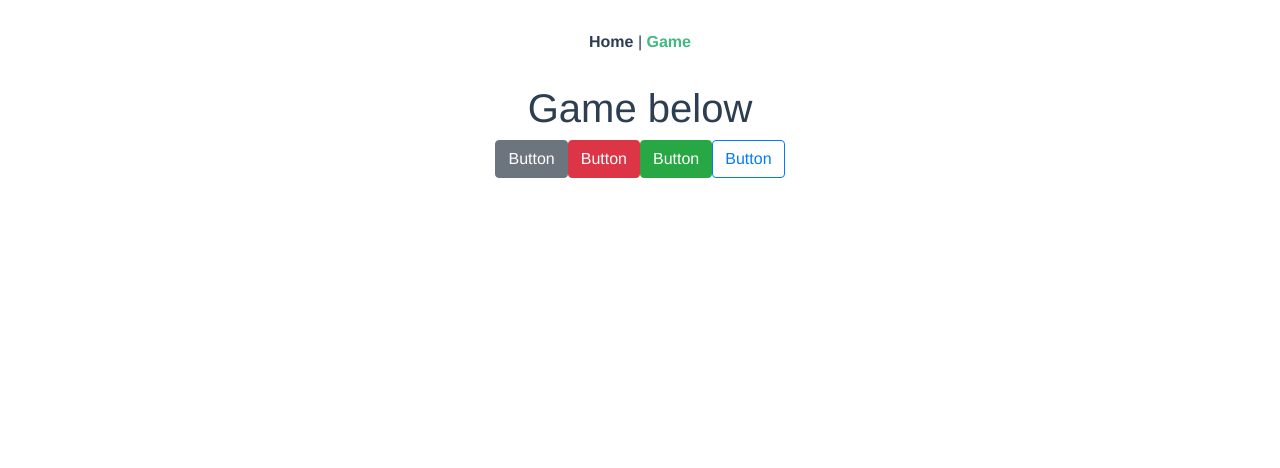
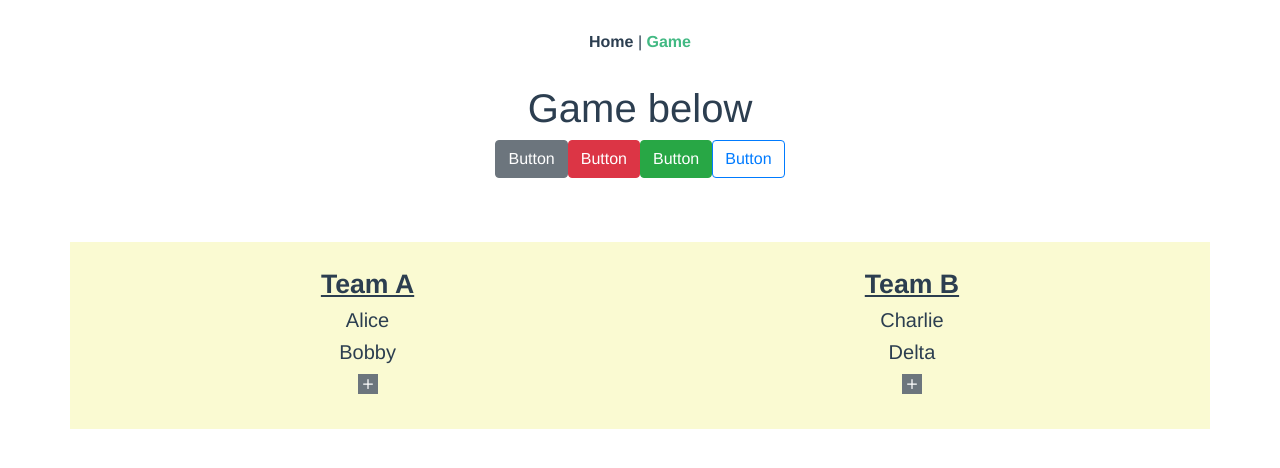
Before and after one commit to wailunlim/hnr-frontend, a Vue app: page /game in a window 1280 px wide. Shown: the top 468 px of the page. Built offline with nearby package versions, Linux system fonts and the light colour scheme.

Commit message:
selectTeam view

```diff
--- /dev/null
+++ b/src/components/SelectTeam.vue
@@ -0,0 +1,63 @@
+<template>
+  <div class="container d-flex justify-content-around background">
+      <div>
+          <b-container class="containerTeamA">
+              <h1>Team A</h1>
+              <h2 class="team" v-for="member in TeamA" :key="member">{{ member }}</h2>
+              <div class="plusicon">
+                   <p class="h5 mb-2"> <b-icon-plus class="btn-secondary"></b-icon-plus> </p>
+              </div>
+          </b-container>
+      </div>
+      <div>
+        <b-container class="containerTeamB">
+              <h1>Team B</h1>
+              <h2 v-for="member in TeamB" :key="member">{{ member }}</h2>
+              <div class="plusicon">
+                  <p class="h5 mb-2"> <b-icon-plus class="btn-secondary"></b-icon-plus> </p>
+              </div>
+        </b-container>
+      </div>
+  </div>
+</template>
+
+<script>
+export default {
+  data() {
+    return {
+      TeamA: ["Alice", "Bobby"],
+      TeamB: ["Charlie", "Delta"]
+    };
+  }
+};
+</script>
+
+<style scoped>
+.containerTeamA {
+}
+
+.containerTeamB {
+}
+
+.team{
+    text-align: center;
+}
+
+.background{
+    background-color:lightgoldenrodyellow;
+    margin-top: 5%;
+    padding: 2%;
+}
+
+h1{
+    font-size: 20pt;
+    font-weight: bold;
+    text-decoration: underline;
+
+}
+
+h2{
+    font-size: 15pt;
+}
+
+</style>
--- a/src/main.js
+++ b/src/main.js
@@ -2,11 +2,12 @@ import Vue from "vue";
 import App from "./App.vue";
 import router from "./router";
 import store from "./store";
-import BootstrapVue from "bootstrap-vue";
+import { BootstrapVue, IconsPlugin } from "bootstrap-vue";
 import "bootstrap/dist/css/bootstrap.css";
 import "bootstrap-vue/dist/bootstrap-vue.css";
 
 Vue.use(BootstrapVue);
+Vue.use(IconsPlugin);
 
 Vue.config.productionTip = false;
 
--- a/src/views/Game.vue
+++ b/src/views/Game.vue
@@ -7,5 +7,18 @@
       <b-button variant="success">Button</b-button>
       <b-button variant="outline-primary">Button</b-button>
     </div>
+    <SelectTeam />
   </div>
 </template>
+
+<script>
+// @ is an alias to /src
+import SelectTeam from "@/components/SelectTeam.vue";
+
+export default {
+  name: "selectTeam",
+  components: {
+    SelectTeam
+  }
+};
+</script>
```
